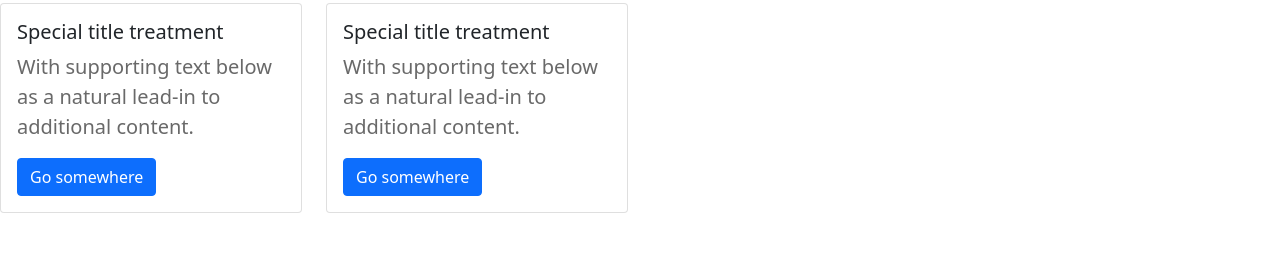
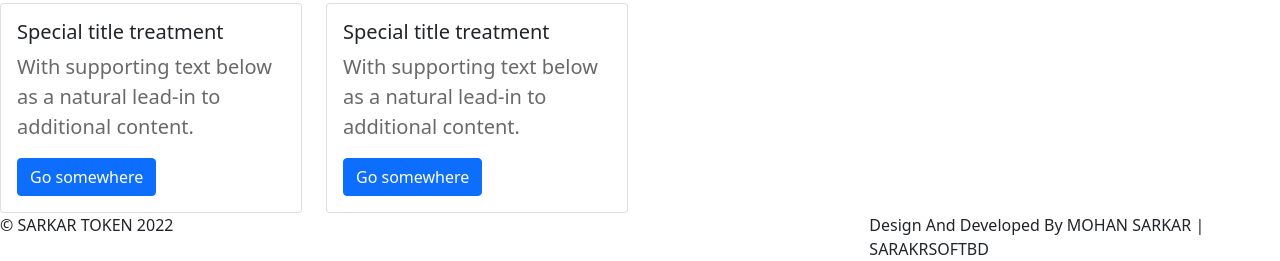
Before and after one commit to MohanSarkar/sarkar_token, a plain HTML site: page index.html in a window 1280 px wide. Shown: the part 5419-5680 px from the top of the page. Before the commit the page ends 5632 px from the top, so only its background shows below. Drawn offline with nearby package versions, Linux system fonts and the light colour scheme.

Commit message:
first commit

```diff
--- a/index.html
+++ b/index.html
@@ -172,5 +172,12 @@
          </div>
      </section>
 
+     <footer class="foot">
+        <div class="row">
+            <div class="col-md-4">© SARKAR TOKEN 2022</div>
+            <div class="col-md-4 ms-auto">Design And Developed By MOHAN SARKAR | SARAKRSOFTBD</div>
+          </div>
+     </footer>
+
 </body>
 </html>
--- a/style.css
+++ b/style.css
@@ -71,3 +71,6 @@ opacity: 0.4;
     text-align: center;
     margin: 5%;
 }
+.last_part{
+    width: 100%;
+}
```
